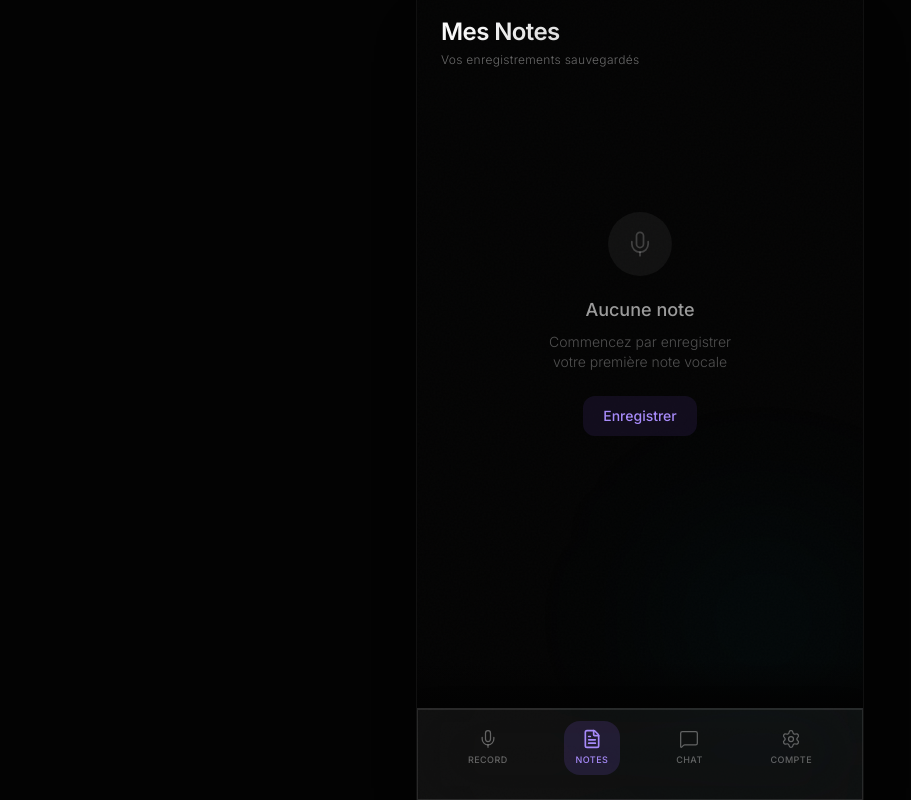
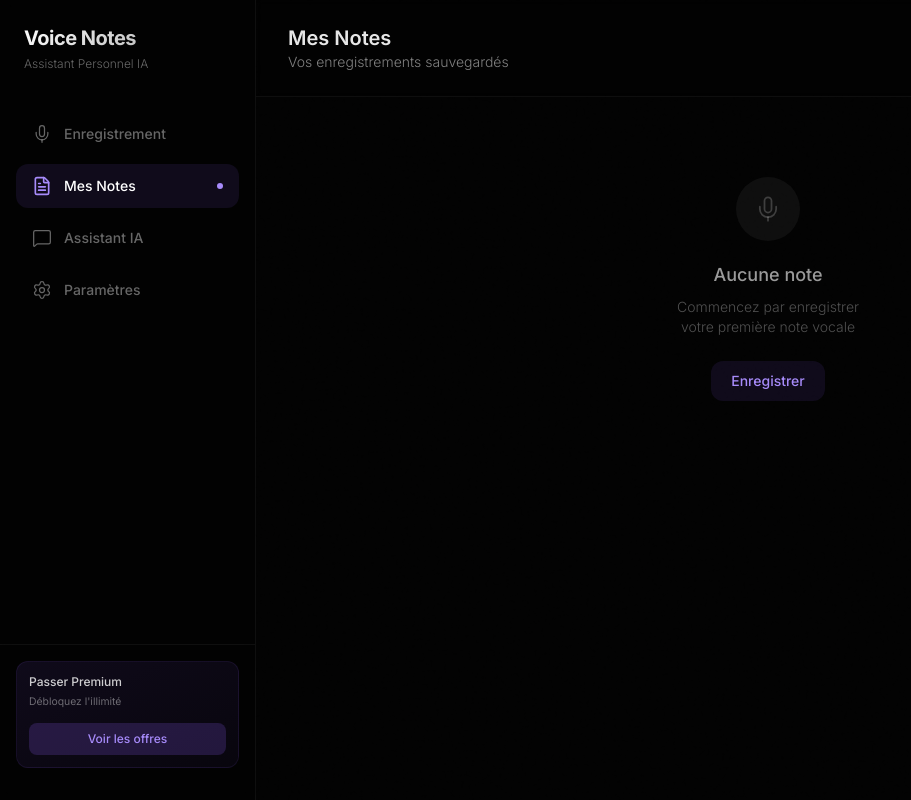
Before and after one commit to davedu229/note-vocale, a React (Vite) app: page /notes in a window 1280 px wide. Shown: the whole page, without its empty margins (0-911 px from the left). Built offline with nearby package versions, Linux system fonts and the light colour scheme.

Commit message:
Refactor: Implement fully responsive layout with desktop sidebar

```diff
--- a/src/components/Layout.jsx
+++ b/src/components/Layout.jsx
@@ -1,6 +1,7 @@
 import React from 'react';
 import { NavLink, useLocation } from 'react-router-dom';
-import { Mic, FileText, MessageSquare, Settings } from 'lucide-react';
+import { Mic, FileText, MessageSquare, Settings, Menu } from 'lucide-react';
+import { motion } from 'framer-motion';
 
 const Layout = ({ children, onUpgradeClick }) => {
     const location = useLocation();
@@ -31,18 +32,46 @@ const Layout = ({ children, onUpgradeClick }) => {
     };
 
     return (
-        <div className="relative min-h-screen min-h-dvh flex flex-col items-center justify-center bg-background text-white/90 font-sans overflow-hidden">
-            {/* Mobile Container - iOS optimized */}
-            <div className="w-full h-full sm:h-[100dvh] sm:max-w-md bg-background relative flex flex-col overflow-hidden sm:border-x sm:border-white/5 sm:shadow-2xl noise-overlay font-sans">
-
-                {/* Ambient Background */}
-                <div className="absolute inset-0 pointer-events-none overflow-hidden">
+        <div className="relative min-h-screen min-h-dvh flex flex-col md:flex-row bg-background text-white/90 font-sans overflow-hidden">
+            {/* Ambient Background - Full Screen */}
+            <div className="fixed inset-0 pointer-events-none overflow-hidden z-0">
                 <div className="absolute top-0 left-1/2 -translate-x-1/2 w-[600px] h-[300px] bg-gradient-to-b from-primary/8 to-transparent rounded-full blur-[100px]" />
                 <div className="absolute bottom-20 right-0 w-[200px] h-[200px] bg-secondary/5 rounded-full blur-[80px]" />
+                <div className="absolute inset-0 noise-overlay opacity-30 pointer-events-none"></div>
             </div>
 
-                {/* Header - with iOS safe area */}
-                <header className="relative z-20 pt-safe px-6 pb-4">
+            {/* Desktop Sidebar */}
+            <aside className="hidden md:flex flex-col w-64 border-r border-white/5 bg-background/50 backdrop-blur-md z-30 pt-safe pb-safe relative">
+                <div className="p-6">
+                    <h1 className="text-xl font-bold tracking-tight gradient-text">Voice Notes</h1>
+                    <p className="text-xs text-white/40 font-light mt-1">Assistant Personnel IA</p>
+                </div>
+
+                <nav className="flex-1 px-4 py-4 space-y-2">
+                    <SidebarItem to="/" icon={Mic} label="Enregistrement" />
+                    <SidebarItem to="/notes" icon={FileText} label="Mes Notes" />
+                    <SidebarItem to="/chat" icon={MessageSquare} label="Assistant IA" />
+                    <SidebarItem to="/settings" icon={Settings} label="Paramètres" />
+                </nav>
+
+                <div className="p-4 border-t border-white/5">
+                    <div className="p-3 rounded-xl bg-gradient-to-br from-primary/10 to-primary/5 border border-primary/10">
+                        <p className="text-xs font-medium text-white/80 mb-1">Passer Premium</p>
+                        <p className="text-xxs text-white/40 mb-3">Débloquez l'illimité</p>
+                        <button
+                            onClick={onUpgradeClick}
+                            className="w-full py-2 px-3 bg-primary/20 hover:bg-primary/30 text-primary-light text-xs font-medium rounded-lg transition-colors text-center"
+                        >
+                            Voir les offres
+                        </button>
+                    </div>
+                </div>
+            </aside>
+
+            {/* Main Content Area */}
+            <div className="flex-1 flex flex-col relative z-20 h-full overflow-hidden">
+                {/* Header - Mobile Only or Hybrid */}
+                <header className="md:hidden relative z-20 pt-safe px-6 pb-4 flex-shrink-0">
                     <div className="pt-4 flex flex-col gap-1">
                         <h1 className="text-2xl font-semibold tracking-tight gradient-text">
                             {getHeaderTitle()}
@@ -53,13 +82,24 @@ const Layout = ({ children, onUpgradeClick }) => {
                     </div>
                 </header>
 
+                {/* Desktop Header (Minimal) */}
+                <header className="hidden md:flex items-center justify-between px-8 py-6 border-b border-white/5 bg-background/30 backdrop-blur-sm">
+                    <div>
+                        <h2 className="text-xl font-semibold text-white/90">{getHeaderTitle()}</h2>
+                        <p className="text-sm text-white/50 font-light">{getHeaderSubtitle()}</p>
+                    </div>
+                </header>
+
                 {/* Main Content */}
-                <main className="flex-1 relative z-10 overflow-y-auto px-5 pb-32 scrollbar-hide overscroll-none">
+                <main className="flex-1 relative overflow-y-auto px-5 md:px-8 pb-32 md:pb-8 scrollbar-hide overscroll-none">
+                    <div className="max-w-5xl mx-auto h-full flex flex-col">
                         {children}
+                    </div>
                 </main>
+            </div>
 
-                {/* Bottom Navigation - with iOS safe area */}
-                <nav className="absolute bottom-0 left-0 right-0 z-30">
+            {/* Mobile Bottom Navigation */}
+            <nav className="md:hidden absolute bottom-0 left-0 right-0 z-30">
                 {/* Gradient fade effect */}
                 <div className="absolute -top-12 left-0 right-0 h-12 bg-gradient-to-t from-background to-transparent pointer-events-none" />
 
@@ -70,7 +110,6 @@ const Layout = ({ children, onUpgradeClick }) => {
                     <NavItem to="/settings" icon={Settings} label="Compte" />
                 </div>
             </nav>
-            </div>
         </div>
     );
 };
@@ -104,4 +143,35 @@ const NavItem = ({ to, icon: Icon, label }) => (
     </NavLink>
 );
 
+const SidebarItem = ({ to, icon: Icon, label }) => (
+    <NavLink
+        to={to}
+        className={({ isActive }) => `
+      flex items-center gap-3 px-4 py-3 rounded-xl transition-all duration-200 group
+      ${isActive
+                ? 'bg-primary/10 text-white'
+                : 'text-white/40 hover:text-white/70 hover:bg-white/5'}
+    `}
+    >
+        {({ isActive }) => (
+            <>
+                <Icon
+                    size={20}
+                    strokeWidth={isActive ? 2 : 1.5}
+                    className={`transition-colors duration-200 ${isActive ? 'text-primary-light' : 'group-hover:text-white/70'}`}
+                />
+                <span className={`text-sm font-medium ${isActive ? 'text-white' : ''}`}>
+                    {label}
+                </span>
+                {isActive && (
+                    <motion.div
+                        layoutId="sidebar-active"
+                        className="ml-auto w-1.5 h-1.5 rounded-full bg-primary-light"
+                    />
+                )}
+            </>
+        )}
+    </NavLink>
+);
+
 export default Layout;
--- a/src/pages/ChatPage.jsx
+++ b/src/pages/ChatPage.jsx
@@ -76,7 +76,7 @@ const ChatPage = () => {
     };
 
     return (
-        <div className="flex flex-col h-[calc(100vh-180px)] h-[calc(100dvh-180px)]">
+        <div className="flex flex-col h-full relative cursor-default">
             {/* Chat History Drawer */}
             <ChatHistoryDrawer
                 isOpen={showHistory}
@@ -88,6 +88,7 @@ const ChatPage = () => {
                 onNewChat={handleNewChat}
             />
 
+            <div className="w-full max-w-3xl mx-auto flex-1 flex flex-col h-full">
                 {/* Header Bar */}
                 <div className="flex items-center justify-between px-1 py-2 mb-2">
                     <button
@@ -137,7 +138,7 @@ const ChatPage = () => {
                 </Link>
 
                 {/* Messages */}
-            <div className="flex-1 overflow-y-auto space-y-4 scrollbar-hide">
+                <div className="flex-1 overflow-y-auto space-y-4 scrollbar-hide pb-4">
                     <AnimatePresence>
                         {messages.map((msg, idx) => (
                             <motion.div
@@ -162,7 +163,7 @@ const ChatPage = () => {
 
                                 {/* Bubble */}
                                 <div className={`
-                py-3 px-4 rounded-2xl max-w-[80%] text-sm
+                    py-3 px-4 rounded-2xl max-w-[85%] text-sm
                     ${msg.role === 'user'
                                         ? 'bg-secondary/10 border border-secondary/20 text-white rounded-tr-sm'
                                         : 'bg-white/[0.03] border border-white/5 rounded-tl-sm'}
@@ -206,7 +207,7 @@ const ChatPage = () => {
                 </div>
 
                 {/* Input Area */}
-            <form onSubmit={handleSend} className="pt-3">
+                <form onSubmit={handleSend} className="pt-3 pb-2">
                     <div className="relative flex items-center gap-2">
                         <input
                             ref={inputRef}
@@ -242,6 +243,7 @@ const ChatPage = () => {
                     </div>
                 </form>
             </div>
+        </div>
     );
 };
 
--- a/src/pages/NotesListPage.jsx
+++ b/src/pages/NotesListPage.jsx
@@ -13,7 +13,7 @@ const NotesListPage = () => {
 
     if (notes.length === 0) {
         return (
-            <div className="flex flex-col items-center justify-center h-[60vh] text-center">
+            <div className="flex flex-col items-center justify-center flex-1 text-center py-20">
                 <div className="w-16 h-16 rounded-full bg-white/5 flex items-center justify-center mb-5">
                     <Mic size={28} className="text-white/20" strokeWidth={1.5} />
                 </div>
@@ -46,7 +46,7 @@ const NotesListPage = () => {
     };
 
     return (
-        <div className="flex flex-col gap-3">
+        <div className="flex flex-col gap-3 h-full max-w-4xl mx-auto w-full">
             {/* Selection Summary */}
             <div className="flex items-center justify-between py-2 px-1">
                 <span className="text-xs text-white/40">
--- a/src/pages/SettingsPage.jsx
+++ b/src/pages/SettingsPage.jsx
@@ -2,6 +2,7 @@ import React, { useState } from 'react';
 import { useSubscription } from '../context/SubscriptionContext';
 import { Activity, Crown, ChevronRight, Bell, Shield, HelpCircle, FileText, Mail, LogOut, ExternalLink, Key, Eye, EyeOff, Check } from 'lucide-react';
 import { testConnection, getStoredApiKey, setStoredApiKey } from '../services/ai';
+import { motion } from 'framer-motion';
 
 const SettingsPage = ({ onUpgradeClick }) => {
     // API Key state - initialize from localStorage
```
Lines whose indentation alone changed are shown as unchanged.
